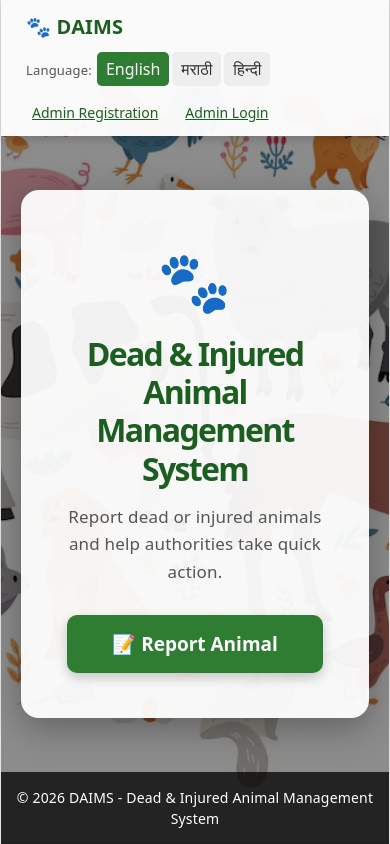
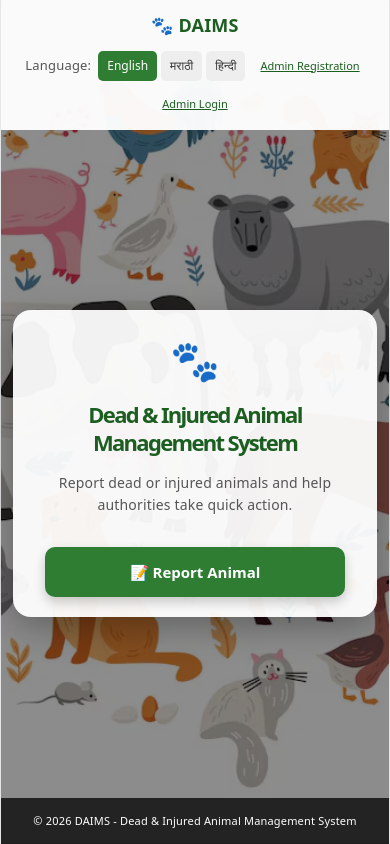
Before and after one commit to Krushnalal-Thakare/DAIMS, a React (Vite) app in the folder client/: page / in a window 390 px wide. Built offline with nearby package versions, Linux system fonts and the light colour scheme.

Commit message:
Make App responsive for mobile and PC

```diff
--- a/client/src/App.jsx
+++ b/client/src/App.jsx
@@ -1,11 +1,12 @@
 import { useEffect, useState } from "react";
+
 import ReportAnimal from "./ReportAnimal";
 import AdminRegister from "./AdminRegister";
 import AdminLogin from "./AdminLogin";
 import Admin from "./Admin";
 
 function App() {
-
+  // Get current page from URL
   const getPageFromHash = () => {
     const hash = window.location.hash.replace("#", "");
 
@@ -21,10 +22,9 @@ function App() {
   };
 
   const [page, setPage] = useState(getPageFromHash);
-
   const [lang, setLang] = useState("en");
 
-  // Browser / Mobile Back button
+  // Browser / Mobile Back Button
   useEffect(() => {
     const handleBackButton = () => {
       setPage(getPageFromHash());
@@ -37,7 +37,7 @@ function App() {
     };
   }, []);
 
-  // Page change function
+  // Navigate between pages
   const navigate = (nextPage) => {
     window.history.pushState(
       { page: nextPage },
@@ -48,23 +48,17 @@ function App() {
     setPage(nextPage);
   };
 
-  // -----------------------------
-  // REPORT PAGE
-  // -----------------------------
+  // Report Page
   if (page === "report") {
     return <ReportAnimal setPage={navigate} />;
   }
 
-  // -----------------------------
-  // ADMIN REGISTER PAGE
-  // -----------------------------
+  // Admin Registration Page
   if (page === "register") {
     return <AdminRegister setPage={navigate} />;
   }
 
-  // -----------------------------
-  // ADMIN LOGIN PAGE
-  // -----------------------------
+  // Admin Login Page
   if (page === "login") {
     return (
       <AdminLogin
@@ -74,9 +68,7 @@ function App() {
     );
   }
 
-  // -----------------------------
-  // ADMIN DASHBOARD
-  // -----------------------------
+  // Admin Dashboard
   if (page === "admin") {
     return (
       <Admin
@@ -85,10 +77,7 @@ function App() {
     );
   }
 
-  // -----------------------------
-  // HOME PAGE
-  // -----------------------------
-
+  // Language Translations
   const translations = {
     en: {
       title: "Dead & Injured Animal Management System",
@@ -127,6 +116,7 @@ function App() {
     <div
       style={{
         minHeight: "100vh",
+        width: "100%",
         backgroundImage:
           "linear-gradient(rgba(0,0,0,0.45), rgba(0,0,0,0.45)), url('/animal-bg.jpg')",
         backgroundSize: "cover",
@@ -134,49 +124,62 @@ function App() {
         backgroundAttachment: "fixed",
         display: "flex",
         flexDirection: "column",
+        boxSizing: "border-box",
       }}
     >
       {/* ================= NAVBAR ================= */}
+
       <nav
         style={{
           width: "100%",
           background: "rgba(255,255,255,0.96)",
-          padding: "12px 25px",
+          padding: "12px clamp(10px, 4vw, 25px)",
           display: "flex",
           justifyContent: "space-between",
           alignItems: "center",
-          boxShadow: "0 2px 10px rgba(0,0,0,0.2)",
           flexWrap: "wrap",
-          gap: "10px",
+          gap: "12px",
+          boxSizing: "border-box",
         }}
       >
-        {/* LOGO / NAME */}
+        {/* Logo */}
+
         <div
           style={{
             fontWeight: "bold",
-            fontSize: "20px",
+            fontSize: "clamp(18px, 3vw, 22px)",
             color: "#1b5e20",
           }}
         >
           🐾 DAIMS
         </div>
 
-        {/* RIGHT SIDE */}
+        {/* Right Side */}
+
         <div
           style={{
             display: "flex",
             alignItems: "center",
-            gap: "15px",
+            justifyContent: "center",
+            gap: "10px",
             flexWrap: "wrap",
           }}
         >
-          {/* LANGUAGE */}
-          <div>
+          {/* Language */}
+
+          <div
+            style={{
+              display: "flex",
+              alignItems: "center",
+              flexWrap: "wrap",
+              gap: "4px",
+            }}
+          >
             <span
               style={{
                 fontSize: "13px",
-                marginRight: "5px",
                 color: "#555",
+                marginRight: "3px",
               }}
             >
               {text.selectLanguage}:
@@ -188,10 +191,10 @@ function App() {
                 border: "none",
                 background: lang === "en" ? "#2e7d32" : "#eee",
                 color: lang === "en" ? "white" : "#333",
-                padding: "5px 9px",
+                padding: "6px 9px",
                 borderRadius: "5px",
-                marginRight: "3px",
                 cursor: "pointer",
+                fontSize: "12px",
               }}
             >
               English
@@ -203,10 +206,10 @@ function App() {
                 border: "none",
                 background: lang === "mr" ? "#2e7d32" : "#eee",
                 color: lang === "mr" ? "white" : "#333",
-                padding: "5px 9px",
+                padding: "6px 9px",
                 borderRadius: "5px",
-                marginRight: "3px",
                 cursor: "pointer",
+                fontSize: "12px",
               }}
             >
               मराठी
@@ -218,42 +221,47 @@ function App() {
                 border: "none",
                 background: lang === "hi" ? "#2e7d32" : "#eee",
                 color: lang === "hi" ? "white" : "#333",
-                padding: "5px 9px",
+                padding: "6px 9px",
                 borderRadius: "5px",
                 cursor: "pointer",
+                fontSize: "12px",
               }}
             >
-             हिन्दी
+              हिन्दी
             </button>
           </div>
 
-          {/* ADMIN REGISTRATION */}
+          {/* Admin Registration */}
+
           <button
             onClick={() => navigate("register")}
             style={{
               border: "none",
               background: "transparent",
               color: "#1b5e20",
-              fontSize: "14px",
+              fontSize: "clamp(11px, 2vw, 14px)",
               cursor: "pointer",
               textDecoration: "underline",
               fontWeight: "500",
+              padding: "5px",
             }}
           >
             {text.register}
           </button>
 
-          {/* ADMIN LOGIN */}
+          {/* Admin Login */}
+
           <button
             onClick={() => navigate("login")}
             style={{
               border: "none",
               background: "transparent",
               color: "#1b5e20",
-              fontSize: "14px",
+              fontSize: "clamp(11px, 2vw, 14px)",
               cursor: "pointer",
               textDecoration: "underline",
               fontWeight: "500",
+              padding: "5px",
             }}
           >
             {text.login}
@@ -262,53 +270,63 @@ function App() {
       </nav>
 
       {/* ================= MAIN ================= */}
+
       <main
         style={{
           flex: 1,
+          width: "100%",
           display: "flex",
           justifyContent: "center",
           alignItems: "center",
-          padding: "40px 20px",
+          padding: "clamp(20px, 5vw, 40px) 12px",
+          boxSizing: "border-box",
         }}
       >
         <div
           style={{
             width: "100%",
             maxWidth: "700px",
+            boxSizing: "border-box",
             background: "rgba(255,255,255,0.94)",
             borderRadius: "18px",
-            padding: "45px 30px",
+            padding:
+              "clamp(20px, 5vw, 45px) clamp(15px, 5vw, 30px)",
             textAlign: "center",
             boxShadow: "0 10px 35px rgba(0,0,0,0.3)",
           }}
         >
-          {/* ICON */}
+          {/* Icon */}
+
           <div
             style={{
-              fontSize: "60px",
+              fontSize: "clamp(40px, 8vw, 60px)",
               marginBottom: "10px",
             }}
           >
             🐾
           </div>
 
-          {/* TITLE */}
+          {/* Title */}
+
           <h1
             style={{
               color: "#1b5e20",
-              fontSize: "32px",
-              marginBottom: "15px",
+              fontSize: "clamp(22px, 4vw, 32px)",
+              lineHeight: "1.3",
+              margin: "0 0 15px",
               fontWeight: "700",
+              overflowWrap: "break-word",
             }}
           >
             {text.title}
           </h1>
 
-          {/* SUBTITLE */}
+          {/* Subtitle */}
+
           <p
             style={{
               color: "#555",
-              fontSize: "17px",
+              fontSize: "clamp(14px, 2vw, 17px)",
               lineHeight: "1.6",
               marginBottom: "30px",
             }}
@@ -316,26 +334,22 @@ function App() {
             {text.subtitle}
           </p>
 
-          {/* REPORT BUTTON */}
+          {/* Report Button */}
+
           <button
             onClick={() => navigate("report")}
             style={{
+              width: "100%",
+              maxWidth: "300px",
               background: "#2e7d32",
               color: "white",
               border: "none",
               borderRadius: "10px",
-              padding: "15px 45px",
-              fontSize: "19px",
+              padding: "14px 20px",
+              fontSize: "clamp(15px, 3vw, 19px)",
               fontWeight: "bold",
               cursor: "pointer",
               boxShadow: "0 5px 12px rgba(0,0,0,0.2)",
-              transition: "0.2s",
-            }}
-            onMouseOver={(e) => {
-              e.currentTarget.style.background = "#1b5e20";
-            }}
-            onMouseOut={(e) => {
-              e.currentTarget.style.background = "#2e7d32";
             }}
           >
             📝 {text.report}
@@ -344,13 +358,17 @@ function App() {
       </main>
 
       {/* ================= FOOTER ================= */}
+
       <footer
         style={{
+          width: "100%",
           background: "rgba(0,0,0,0.75)",
           color: "white",
           textAlign: "center",
-          padding: "15px",
-          fontSize: "14px",
+          padding: "15px 10px",
+          fontSize: "clamp(11px, 2vw, 14px)",
+          lineHeight: "1.5",
+          boxSizing: "border-box",
         }}
       >
         © {new Date().getFullYear()} DAIMS - Dead & Injured Animal
--- a/client/src/index.css
+++ b/client/src/index.css
@@ -109,3 +109,37 @@ code {
   padding: 4px 8px;
   background: var(--code-bg);
 }
+* {
+  box-sizing: border-box;
+}
+
+html,
+body,
+#root {
+  margin: 0;
+  padding: 0;
+  width: 100%;
+  min-height: 100%;
+}
+
+body {
+  overflow-x: hidden;
+}
+
+button {
+  max-width: 100%;
+}
+
+@media (max-width: 600px) {
+  nav {
+    justify-content: center !important;
+  }
+
+  main {
+    padding: 25px 12px !important;
+  }
+
+  footer {
+    font-size: 12px;
+  }
+}
```
